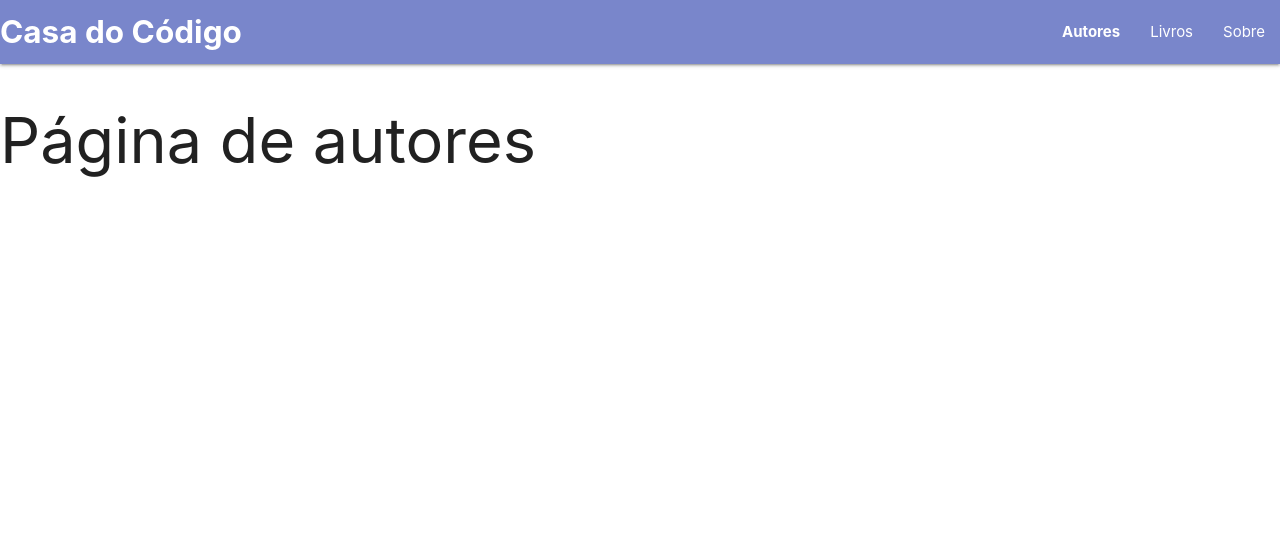
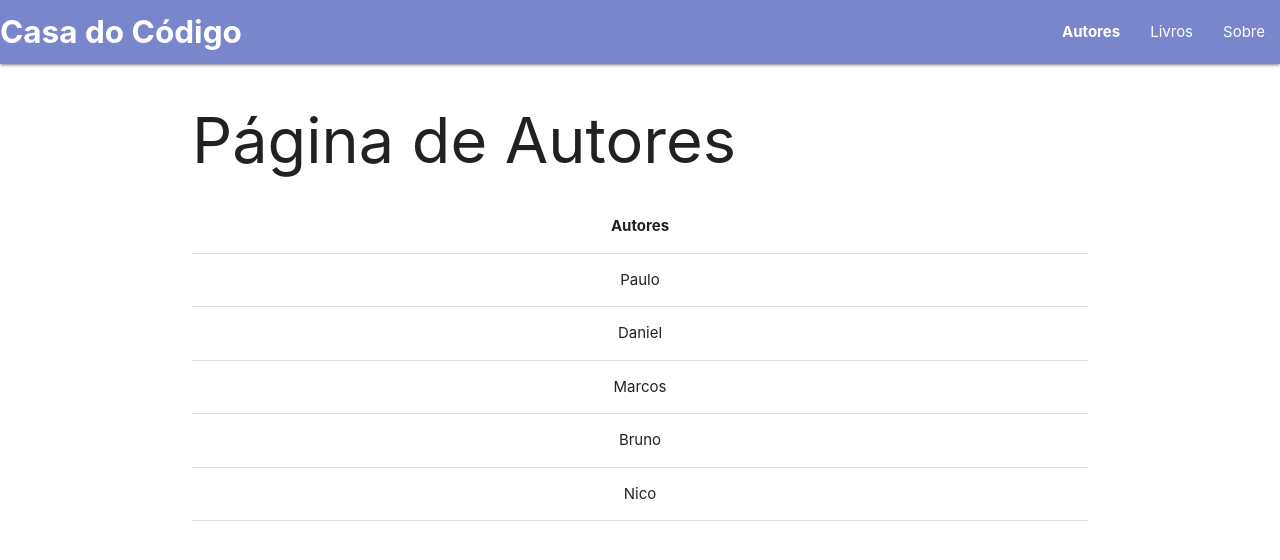
Before and after one commit to danielmartins04/app-react, a React (Create React App) app: page /autores in a window 1280 px wide. Shown: the top 560 px of the page. Built offline with nearby package versions, Linux system fonts and the light colour scheme.

Commit message:
implementando pagina de autores e livros

```diff
--- a/src/Autores.js
+++ b/src/Autores.js
@@ -1,13 +1,55 @@
-import React, { Fragment } from 'react';
+import React, { Component, Fragment } from 'react';
 import Header from './Header';
+import DataTable from './DataTable';
 
-const Autores = () => {
-    return (
-        <Fragment>
-            <Header />
-                <h1>Página de autores</h1>
-        </Fragment>
-    );
+
+class Autores extends Component {
+    constructor(props) {
+        super(props);
+
+        this.state = {
+            autores: [
+                {
+                  nome: 'Paulo',
+                  livro: 'React',
+                  preco: '1000'
+                },
+                {
+                  nome: 'Daniel',
+                  livro: 'Java',
+                  preco: '99'
+                },
+                {
+                  nome: 'Marcos',
+                  livro: 'Design',
+                  preco: '150'
+                },
+                {
+                  nome: 'Bruno',
+                  livro: 'DevOps',
+                  preco: '100'
+                },
+                {
+                  nome: 'Nico',
+                  livro: 'Java',
+                  preco: '9999'
+                }
+              ],
+              titulo: 'Autores'
+        };
+    }
+
+    render() {
+        return (
+            <Fragment>
+                <Header />
+                <div className='container'>
+                    <h1>Página de Autores</h1>
+                    <DataTable dados={this.state.autores} titulo={this.state.titulo} colunas={['nome']}/>
+                </div>
+            </Fragment>
+        );
+    }
 }
 
 export default Autores;
--- /dev/null
+++ b/src/DataTable.js
@@ -0,0 +1,23 @@
+import React from 'react';
+
+const DataTable = props => {
+    let linhas = props.dados.map((item) =>
+        <tr key={item.id}>
+            {props.colunas.map((coluna) =>
+                <td key={`${item.id}${item[coluna]}`}>{item[coluna]}</td>)}
+        </tr>);
+    return (
+        <table className='centered highlight'>
+            <thead>
+                <tr>
+                    <th>{props.titulo}</th>
+                </tr>
+            </thead>
+            <tbody>
+                {linhas}
+            </tbody>
+        </table>
+    );
+
+}
+export default DataTable;
--- a/src/Livros.js
+++ b/src/Livros.js
@@ -1,13 +1,55 @@
-import React, { Fragment } from 'react';
+import React, { Component, Fragment } from 'react';
 import Header from './Header';
+import DataTable from './DataTable';
 
-const Livros = () => {
+
+class Livros extends Component {
+    constructor(props) {
+        super(props);
+
+        this.state = {
+            autores: [
+                {
+                  nome: 'Paulo',
+                  livro: 'React',
+                  preco: '1000'
+                },
+                {
+                  nome: 'Daniel',
+                  livro: 'Java',
+                  preco: '99'
+                },
+                {
+                  nome: 'Marcos',
+                  livro: 'Design',
+                  preco: '150'
+                },
+                {
+                  nome: 'Bruno',
+                  livro: 'DevOps',
+                  preco: '100'
+                },
+                {
+                  nome: 'Nico',
+                  livro: 'Java',
+                  preco: '9999'
+                }
+              ],
+              titulo: 'Livros'
+        };
+    }
+
+    render() {
         return (
             <Fragment>
                 <Header />
+                <div className='container'>
                     <h1>Página de Livros</h1>
+                    <DataTable dados={this.state.autores} titulo={this.state.titulo} colunas={['livro']}/>
+                </div>
             </Fragment>
         );
     }
+}
 
 export default Livros;
```
Lines whose indentation alone changed are shown as unchanged.
